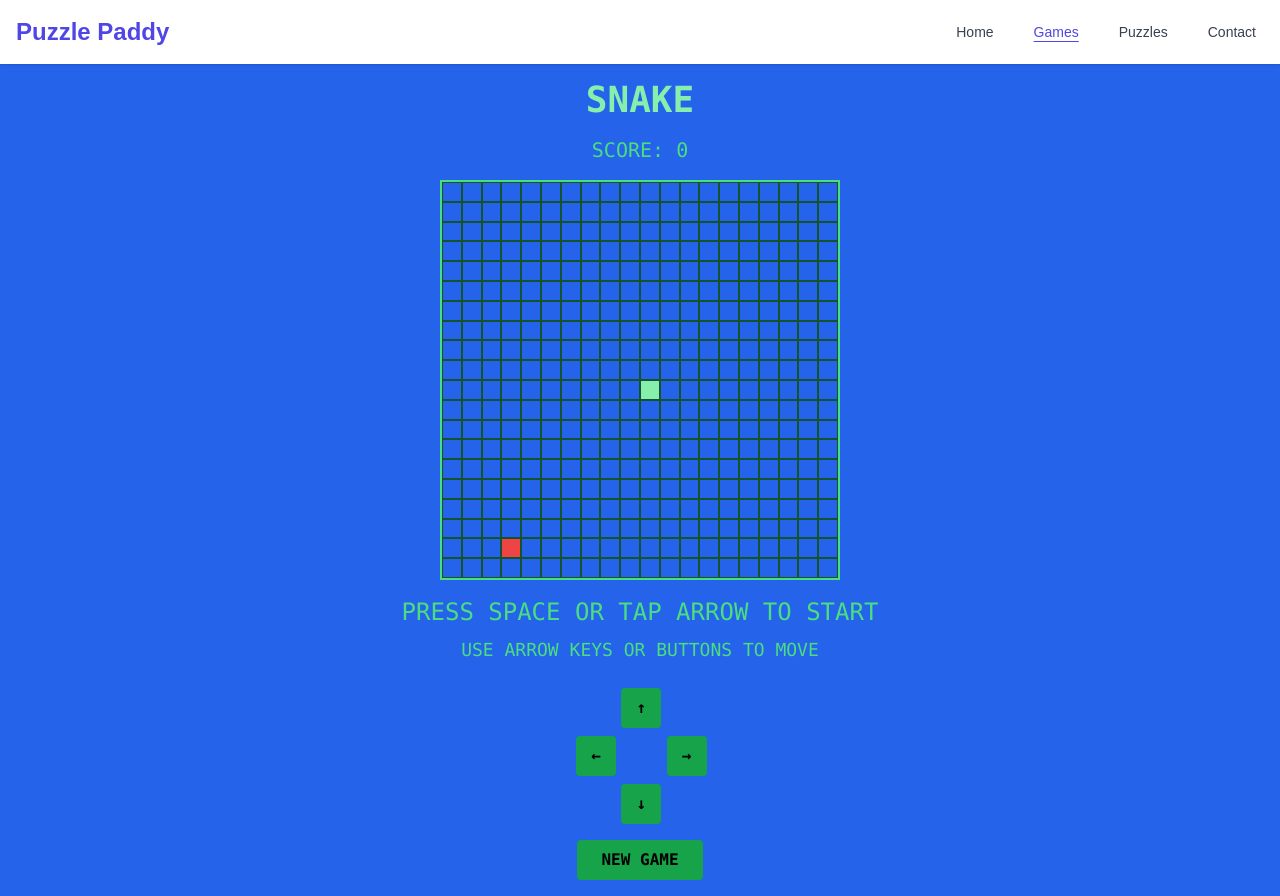
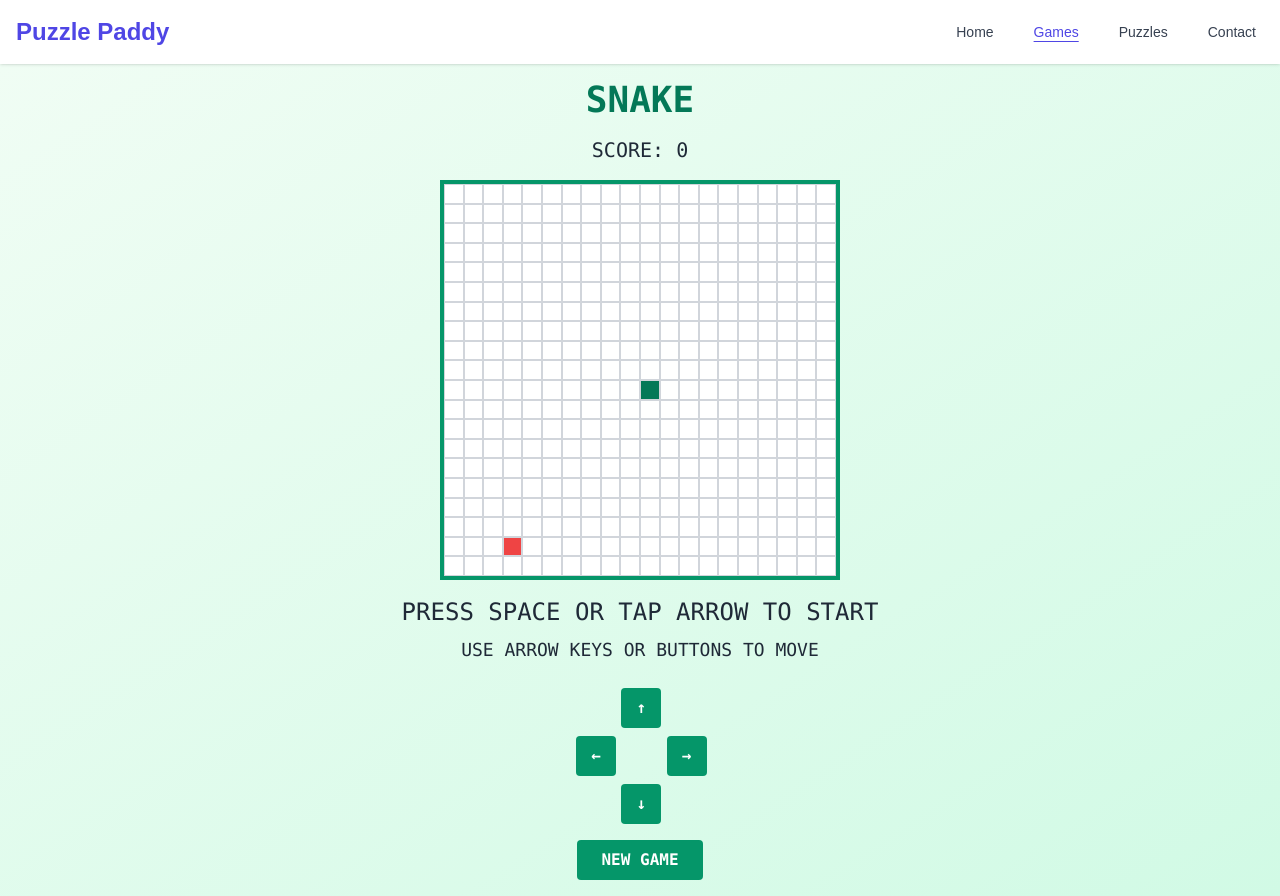
Before and after one commit to MichaelMcKibbin/puzzlepaddy.com, a Next.js app: page /games/snake in a window 1280 px wide. Built offline with nearby package versions, Linux system fonts and the light colour scheme.

Commit message:
Games: changed snake colour scheme. layout: edited index page site description

```diff
--- a/pages/games/snake.js
+++ b/pages/games/snake.js
@@ -122,15 +122,15 @@ export default function SnakePage() {
     };
 
     return (
-        <div className="min-h-screen bg-blue-600 text-green-400 font-mono flex flex-col items-center justify-start p-2 sm:justify-center sm:p-4">
-            <h1 className="text-2xl sm:text-4xl font-bold mb-2 sm:mb-4 text-green-300">SNAKE</h1>
+        <div className="min-h-screen bg-gradient-to-br from-green-50 to-emerald-100 text-gray-800 font-mono flex flex-col items-center justify-start p-2 sm:justify-center sm:p-4">
+            <h1 className="text-2xl sm:text-4xl font-bold mb-2 sm:mb-4 text-emerald-700">SNAKE</h1>
 
             <div className="mb-2 sm:mb-4 text-lg sm:text-xl">
                 SCORE: {score}
             </div>
 
             <div
-                className="grid bg-black border-2 border-green-400 mb-2 sm:mb-4 max-w-full"
+                className="grid bg-gray-100 border-4 border-emerald-600 mb-2 sm:mb-4 max-w-full"
                 style={{
                     gridTemplateColumns: `repeat(${GRID_SIZE}, 1fr)`,
                     width: 'min(90vw, 400px)',
@@ -148,14 +148,14 @@ export default function SnakePage() {
                     return (
                         <div
                             key={index}
-                            className={`border border-green-900 ${
+                            className={`border border-gray-300 ${
                                 isSnake
                                     ? isHead
-                                        ? 'bg-green-300'
-                                        : 'bg-green-500'
+                                        ? 'bg-emerald-700'
+                                        : 'bg-emerald-500'
                                     : isFood
                                         ? 'bg-red-500'
-                                        : 'bg-blue-600'
+                                        : 'bg-white'
                             }`}
                         />
                     );
@@ -187,28 +187,28 @@ export default function SnakePage() {
                 <div></div>
                 <button
                     onClick={() => handleDirectionChange({ x: 0, y: -1 })}
-                    className="w-10 h-10 bg-green-600 text-black font-bold rounded hover:bg-green-500 transition-colors flex items-center justify-center"
+                    className="w-10 h-10 bg-emerald-600 text-white font-bold rounded hover:bg-emerald-700 transition-colors flex items-center justify-center"
                 >
                     ↑
                 </button>
                 <div></div>
                 <button
                     onClick={() => handleDirectionChange({ x: -1, y: 0 })}
-                    className="w-10 h-10 bg-green-600 text-black font-bold rounded hover:bg-green-500 transition-colors flex items-center justify-center"
+                    className="w-10 h-10 bg-emerald-600 text-white font-bold rounded hover:bg-emerald-700 transition-colors flex items-center justify-center"
                 >
                     ←
                 </button>
                 <div></div>
                 <button
                     onClick={() => handleDirectionChange({ x: 1, y: 0 })}
-                    className="w-10 h-10 bg-green-600 text-black font-bold rounded hover:bg-green-500 transition-colors flex items-center justify-center"
+                    className="w-10 h-10 bg-emerald-600 text-white font-bold rounded hover:bg-emerald-700 transition-colors flex items-center justify-center"
                 >
                     →
                 </button>
                 <div></div>
                 <button
                     onClick={() => handleDirectionChange({ x: 0, y: 1 })}
-                    className="w-10 h-10 bg-green-600 text-black font-bold rounded hover:bg-green-500 transition-colors flex items-center justify-center"
+                    className="w-10 h-10 bg-emerald-600 text-white font-bold rounded hover:bg-emerald-700 transition-colors flex items-center justify-center"
                 >
                     ↓
                 </button>
@@ -217,7 +217,7 @@ export default function SnakePage() {
 
             <button
                 onClick={resetGame}
-                className="px-6 py-2 bg-green-600 text-black font-bold rounded hover:bg-green-500 transition-colors"
+                className="px-6 py-2 bg-emerald-600 text-white font-bold rounded hover:bg-emerald-700 transition-colors"
             >
                 NEW GAME
             </button>
--- a/pages/index.js
+++ b/pages/index.js
@@ -23,11 +23,10 @@ export default function Home() {
             <footer className="bg-gray-100 border-t border-gray-200 py-6 px-8 mt-auto">
                 <div className="max-w-4xl mx-auto text-center">
                     <p className="text-sm text-gray-600 mb-2">
-                        Built with Next.js, React, TypeScript, and Tailwind CSS — powered by Node.js.<br/>
-                        Automatic updates deployed via GitHub Actions.
+                        A Node.js server side rendered (SSR) web application built with Next.js, React, and Tailwind CSS, with automatic deployment via GitHub webhook.
                     </p>
                     <p className="text-xs text-gray-500">
-                        © {new Date().getFullYear()} PuzzlePaddy.com. • All rights reserved. • A work in progress by Michael McKibbin
+                        © {new Date().getFullYear()} PuzzlePaddy.com. • All rights reserved. • <a href="https://michaelmckibbin.com/" target="_blank" rel="noopener noreferrer" className="text-blue-600 hover:underline">Michael McKibbin</a>
                     </p>
                 </div>
             </footer>
```
